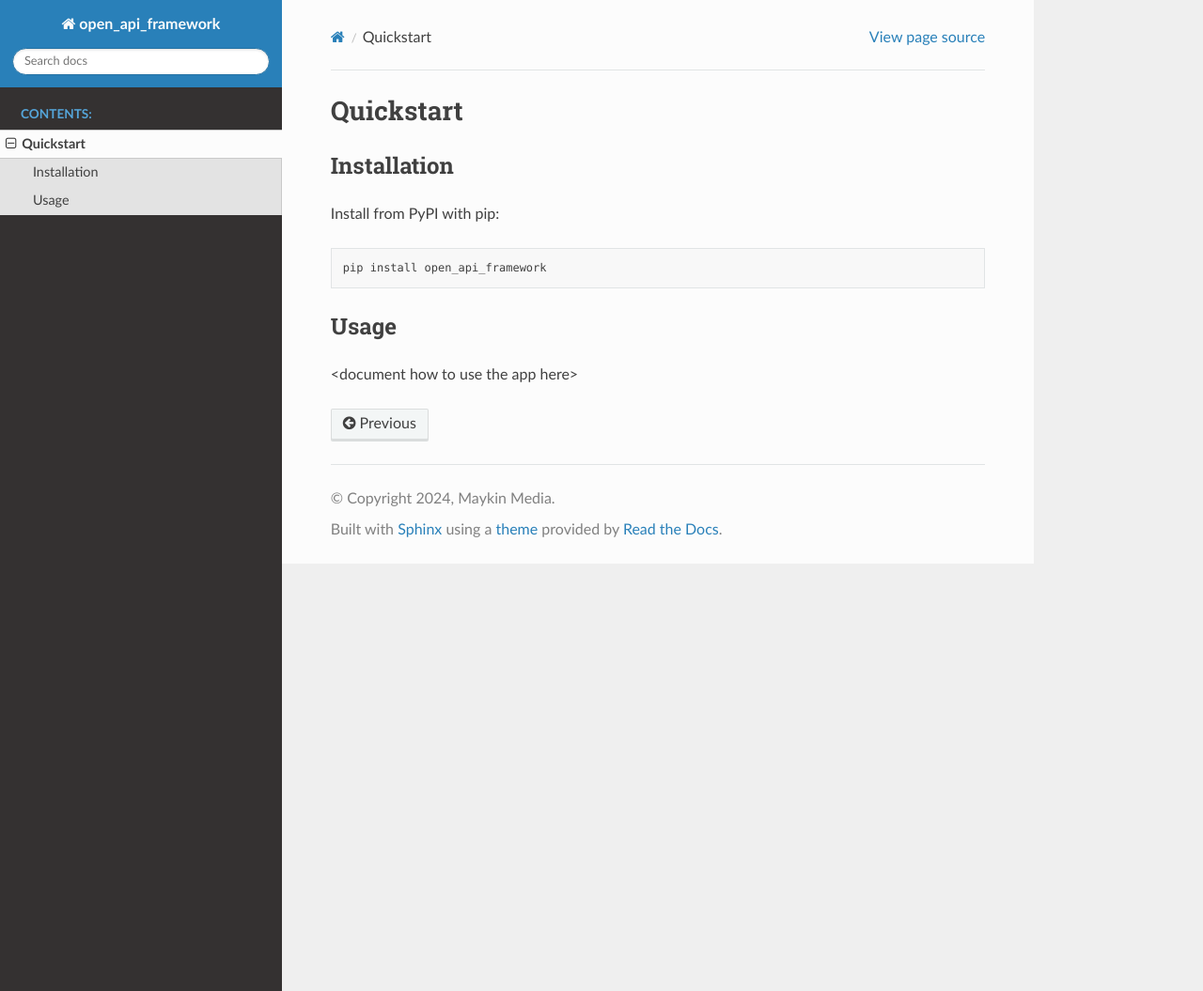
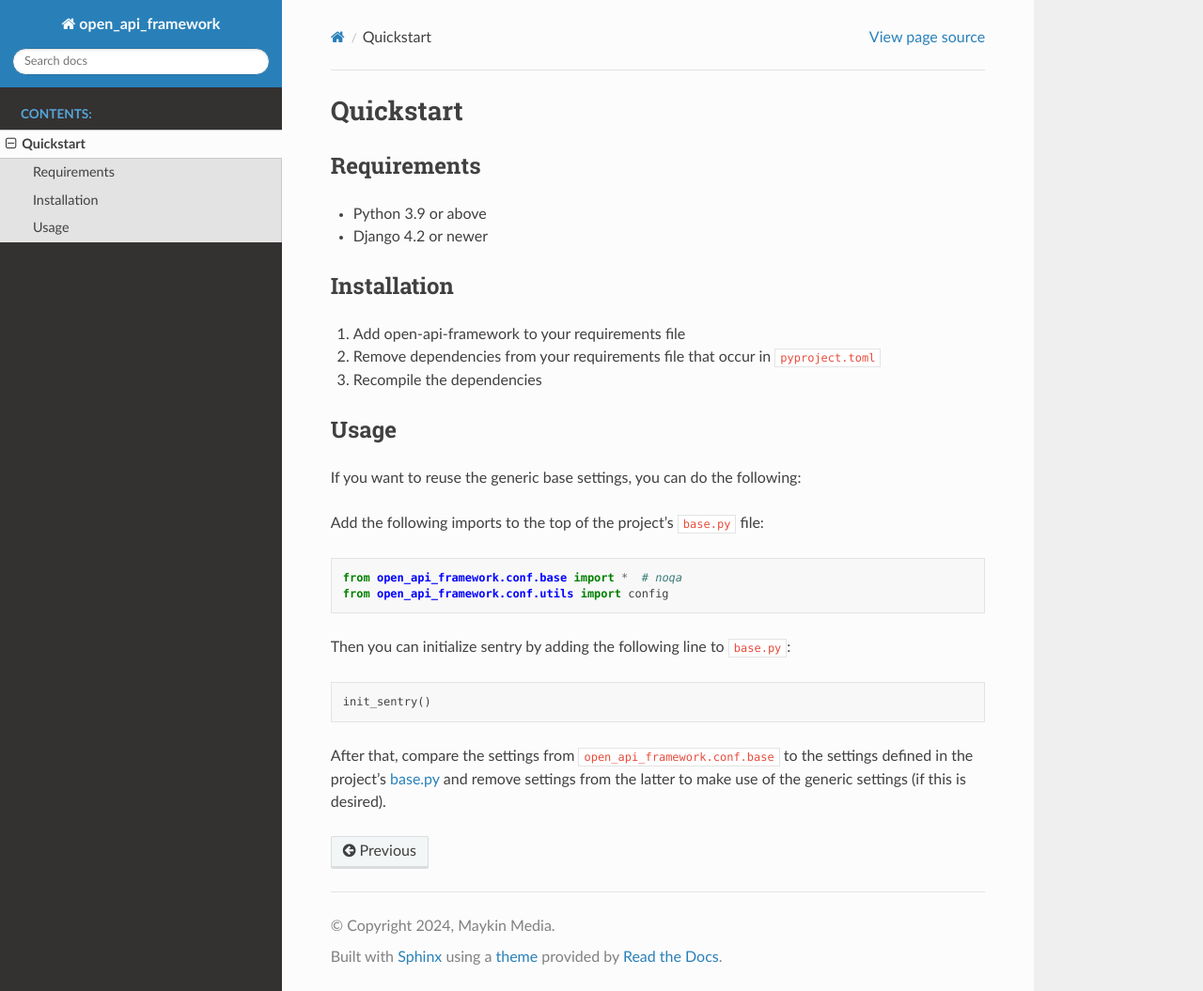
Before and after one commit to maykinmedia/open-api-framework, a Sphinx documentation site: the page built from docs/quickstart.rst, in a window 1280 px wide and 1055 px high. Shown: the whole window at 94% size. Built offline with Sphinx 7.4.7 and the Read the Docs theme 2.0.0, drawn with Linux system fonts in a browser that asks for light colours.

Commit message:
:memo: [#5] Move documentation to readthedocs

```diff
--- a/docs/quickstart.rst
+++ b/docs/quickstart.rst
@@ -2,17 +2,38 @@
 Quickstart
 ==========
 
+Requirements
+============
+
+* Python 3.9 or above
+* Django 4.2 or newer
+
 Installation
 ============
 
-Install from PyPI with pip:
-
-.. code-block:: bash
-
-    pip install open_api_framework
+1. Add open-api-framework to your requirements file
+2. Remove dependencies from your requirements file that occur in ``pyproject.toml``
+3. Recompile the dependencies
 
 
 Usage
 =====
 
-<document how to use the app here>
+If you want to reuse the generic base settings, you can do the following:
+
+Add the following imports to the top of the project's ``base.py`` file:
+
+.. code:: python
+
+    from open_api_framework.conf.base import *  # noqa
+    from open_api_framework.conf.utils import config
+
+Then you can initialize sentry by adding the following line to ``base.py``:
+
+.. code:: python
+
+    init_sentry()
+
+
+After that, compare the settings from ``open_api_framework.conf.base`` to the settings
+defined in the project's `base.py <open_api_framework/conf/base.py>`_ and remove settings from the latter to make use of the generic settings (if this is desired).
```
Also changed, not shown: README.rst (+7 -53 lines), docs/index.rst (+4 -3 lines).
